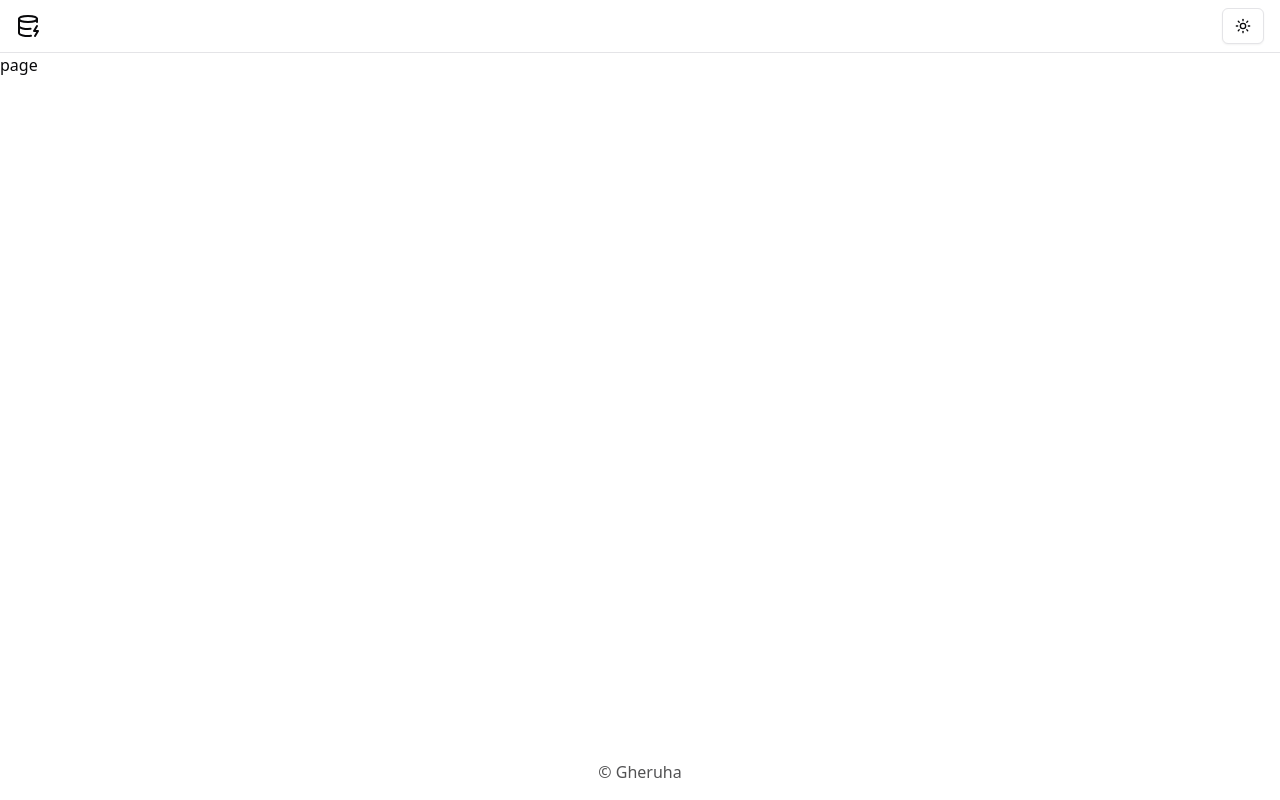
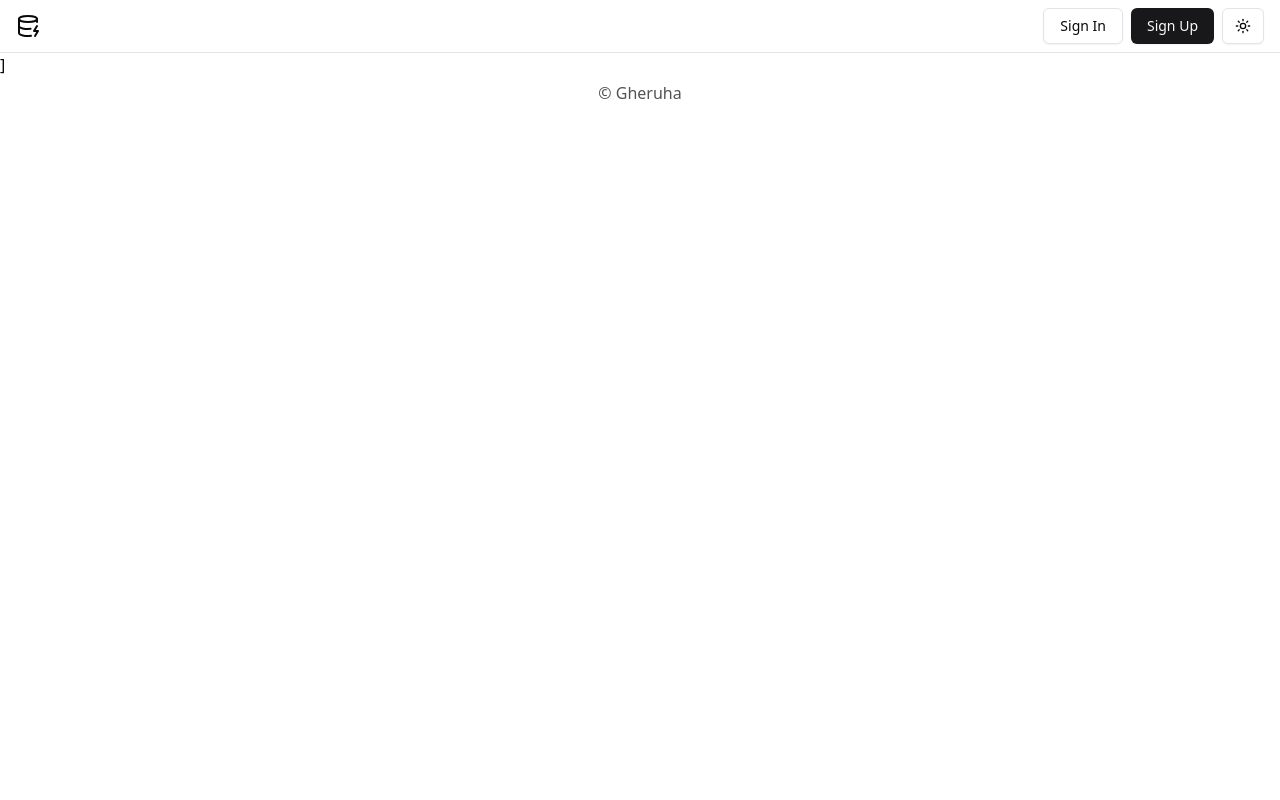
Before and after one commit to Gheruha/Smart-Database, a Next.js app: page /auth in a window 1280 px wide. Built offline with nearby package versions, Linux system fonts and the light colour scheme.

Commit message:
Made auth mode

```diff
--- a/src/app/auth/page.tsx
+++ b/src/app/auth/page.tsx
@@ -1,10 +1,23 @@
-"use client"
-import React from 'react'
+"use client";
+import React from "react";
+import { useSearchParams } from "next/navigation";
+import SignInForm from "@/components/auth/sign-in-form";
+import SignUpForm from "@/components/auth/sign-up-form";
 
-const page = () => {
-  return (
-    <div>page</div>
-  )
-}
+const AuthPage = () => {
+  const searchParams = useSearchParams();
+  const authModeParam = searchParams.get("mode")?.toLowerCase();
+  const authMode =
+    authModeParam === "signup" || authModeParam === "signin"
+      ? authModeParam
+      : "signin";
 
-export default page
+  const authForms = {
+    signup: <SignUpForm />,
+    signin: <SignInForm />,
+  } as const;
+
+  return <div>{authForms[authMode]}</div>;
+};
+
+export default AuthPage;
--- a/src/app/layout.tsx
+++ b/src/app/layout.tsx
@@ -19,6 +19,10 @@ const geistMono = Geist_Mono({
 export const metadata: Metadata = {
   title: "School Manage",
   description: "Database management",
+  icons: {
+    icon: "/icons/favicon.ico",
+    shortcut: "/icons/favicon.ico",
+  },
 };
 
 export default function RootLayout({
@@ -41,7 +45,7 @@ export default function RootLayout({
           <ThemeFavicon />
           {children}
 
-          <footer className="fixed bottom-0 left-0 w-full bg-background dark:bg-background">
+          <footer className="sticky bottom-0 left-0 w-full bg-background dark:bg-background">
             <Footer />
           </footer>
         </ThemeProvider>
--- a/src/app/page.tsx
+++ b/src/app/page.tsx
@@ -11,10 +11,12 @@ export default function Home() {
           school data.
         </p>
         <div className="flex space-x-2">
-          <Link href="/auth">
-            <Button>Get started</Button>
-          </Link>
-          <Button variant={"outline"}>Read more</Button>
+          <Button>
+            <Link href="/auth?mode=SignUp">Get started</Link>
+          </Button>
+          <Button variant={"outline"}>
+            <Link href="/">Read more</Link>
+          </Button>
         </div>
       </main>
     </div>
--- /dev/null
+++ b/src/components/auth/sign-in-form.tsx
@@ -0,0 +1,8 @@
+"use client";
+import React from "react";
+// import { Card, CardContent, CardDescription, CardHeader, CardTitle } from '@/components/ui/card';
+const SignInForm = () => {
+  return <form action="">]</form>;
+};
+
+export default SignInForm;
--- a/src/components/auth/sign-up-form.tsx
+++ b/src/components/auth/sign-up-form.tsx
@@ -0,0 +1,9 @@
+import React from 'react'
+
+const SignUpForm = () => {
+  return (
+    <div>sign-up-form</div>
+  )
+}
+
+export default SignUpForm
--- a/src/components/header/header.tsx
+++ b/src/components/header/header.tsx
@@ -3,6 +3,7 @@
 import Link from "next/link";
 import { ThemeToggle } from "../theme/theme.toggler";
 import { DatabaseZap } from "lucide-react";
+import { Button } from "../ui/button";
 
 export function Header() {
   return (
@@ -12,7 +13,13 @@ export function Header() {
           <DatabaseZap />
         </Link>
       </div>
-      <div>
+      <div className="flex space-x-2">
+        <Button variant={"outline"}>
+          <Link href={"/auth?mode=signIn"}>Sign In</Link>
+        </Button>
+        <Button>
+          <Link href={"/auth?mode=signUp"}>Sign Up</Link>
+        </Button>
         <ThemeToggle />
       </div>
     </header>
--- a/supabase/client.ts
+++ b/supabase/client.ts
@@ -1,7 +1,51 @@
-// lib/supabaseClient.ts
-import { createClient } from '@supabase/supabase-js'
+import { NextRequest, NextResponse } from 'next/server';
+import { cookies } from 'next/headers';
+import { createClient, SupabaseClient } from '@supabase/supabase-js';
+import { createMiddlewareClient, createRouteHandlerClient } from '@supabase/auth-helpers-nextjs';
+import type { Database } from '@/types/database.types';
 
-const url = process.env.NEXT_PUBLIC_SUPABASE_URL!
-const anonKey = process.env.NEXT_PUBLIC_SUPABASE_ANON_KEY!
+// Environment variables validation
+const supabaseUrl = process.env.NEXT_PUBLIC_SUPABASE_URL;
+const supabaseAnonKey = process.env.NEXT_PUBLIC_SUPABASE_ANON_KEY;
+const supabaseServiceRoleKey = process.env.SUPABASE_SERVICE_ROLE_KEY;
 
-export const supabase = createClient(url, anonKey)
+if (!supabaseUrl || !supabaseAnonKey || !supabaseServiceRoleKey) {
+	throw new Error(
+		`Missing Supabase environment variables:
+		- NEXT_PUBLIC_SUPABASE_URL: ${supabaseUrl ?? 'undefined'}
+		- NEXT_PUBLIC_SUPABASE_ANON_KEY: ${supabaseAnonKey ? 'set' : 'undefined'}
+		- SUPABASE_SERVICE_ROLE_KEY: ${supabaseServiceRoleKey ? 'set' : 'undefined'}
+
+		Make sure they are correctly set in your environment variables.`
+	);
+}
+
+// Create a Supabase client for client-side use.
+export const createSupabaseClientAnonymous: SupabaseClient<Database> = createClient<Database>(
+	supabaseUrl,
+	supabaseAnonKey
+);
+
+// Create a Supabase client for server-side use.
+export const createSupabaseClientServiceRole = (): SupabaseClient<Database> => {
+	return createClient<Database>(supabaseUrl, supabaseServiceRoleKey);
+};
+
+// Create a Supabase client for middleware use.
+export const createSupabaseClientMiddleware = (
+	req: NextRequest,
+	res: NextResponse
+): SupabaseClient<Database> => {
+	return createMiddlewareClient<Database>({
+		req,
+		res
+	});
+};
+
+// Create a Supabase client for API route or server-side use.
+export const createSupabaseClientApi = async (): Promise<SupabaseClient<Database>> => {
+	const cookieStore = cookies();
+	return createRouteHandlerClient<Database>({
+		cookies: () => cookieStore
+	});
+};
```
Also changed, not shown: 1 other file (tests, documents, lock files or other folders).
